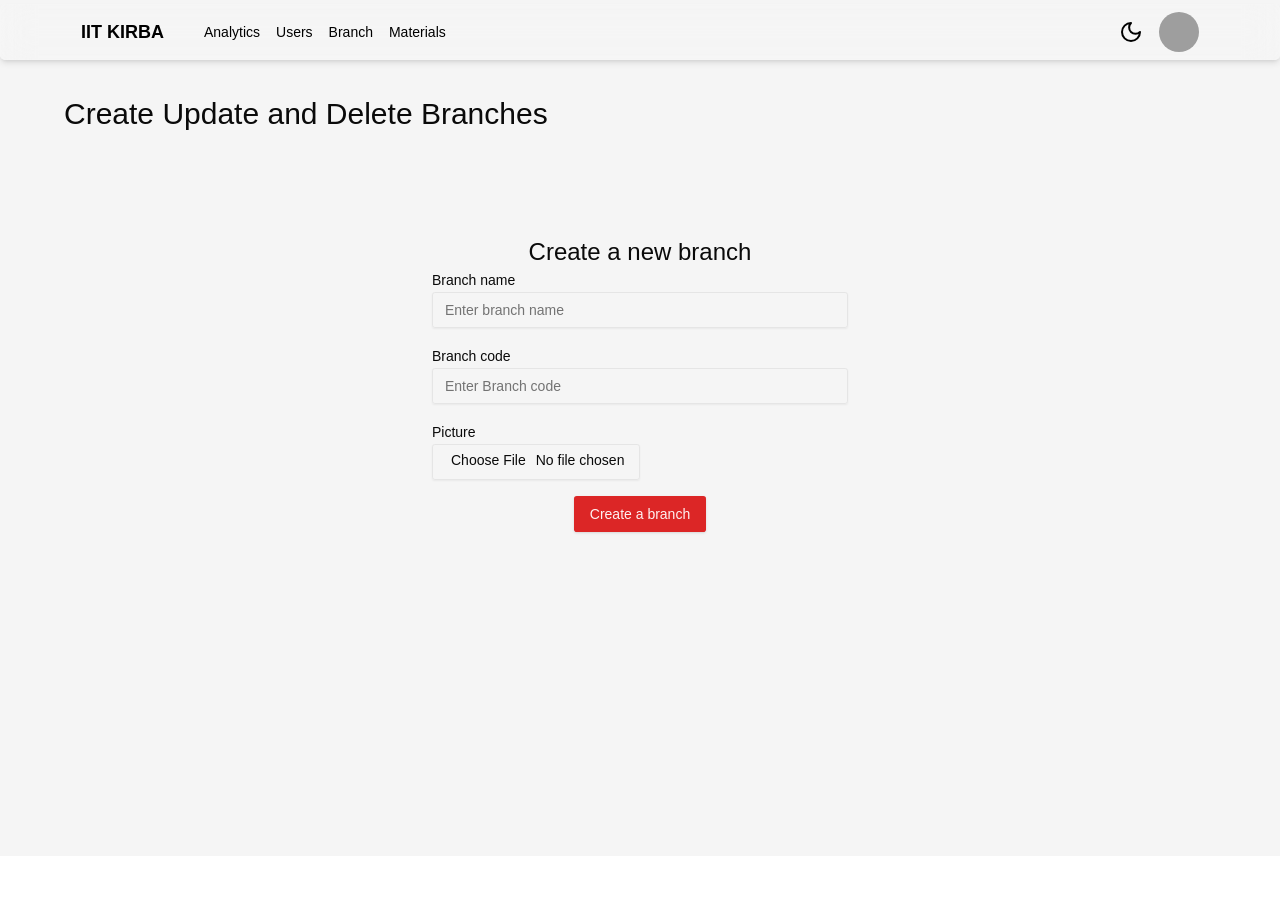
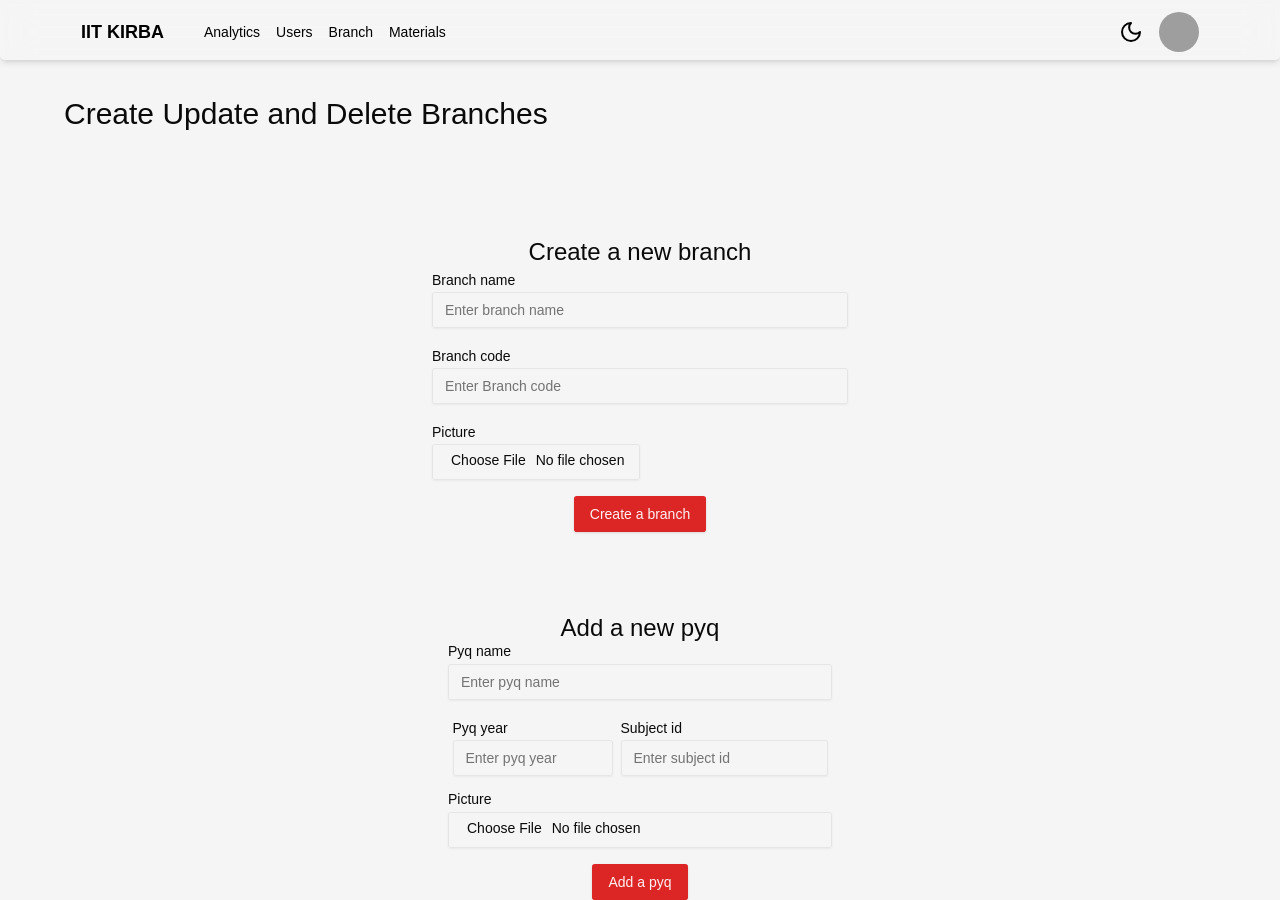
Before and after one commit to Gyannnnn/iitkirba_dashboard, a Next.js app: page /branch in a window 1280 px wide. Before the commit the page ends 856 px from the top, so only its background shows below. Built offline with nearby package versions, Linux system fonts and the light colour scheme; no server answers; grey boxes are pictures that could not be loaded.

Commit message:
create pyq

```diff
--- /dev/null
+++ b/app/api/action/pyq.ts
@@ -0,0 +1,11 @@
+import axios from "axios";
+import {v2 as cloudinary} from "cloudinary";
+
+cloudinary.config({
+    cloud_name:process.env.CLOUD_NAME,
+    api_key:process.env.CLOUD_API_KEY,
+    api_secret:process.env.CLOUD_API_SECRET,
+    secure:true
+})
+
+export const createpyq = async(formData:FormData)=>{    }
--- a/app/branch/page.tsx
+++ b/app/branch/page.tsx
@@ -1,5 +1,6 @@
 import React from "react";
 import Createbranch from "../components/Createbranch";
+import Addpyq from "../components/Addpyq";
 
 export default function page() {
   return (
@@ -11,6 +12,9 @@ export default function page() {
         <div className="pt-20">
           <Createbranch />
         </div>
+        <div className="pt-20">
+          <Addpyq/>
+        </div>
       </div>
     </div>
   );
--- /dev/null
+++ b/app/components/Addpyq.tsx
@@ -0,0 +1,55 @@
+import { Button } from "@/components/ui/button";
+import { Input } from "@/components/ui/input";
+import { Label } from "@/components/ui/label";
+
+export default function Addpyq() {
+  return (
+    <div className="w-full flex flex-col items-center justify-center">
+      <h1 className="text-2xl">Add a new pyq</h1>
+      <form
+        className="w-1/2 flex  flex-col justify-center gap-4 items-center"
+        method="post"
+      >
+        <div className="grid w-full max-w-sm items-center gap-1.5">
+          <Label htmlFor="pyqname">Pyq name</Label>
+          <Input
+            type="text"
+            name="pyqname"
+            id="pyqname"
+            placeholder="Enter pyq name"
+            required
+
+          />
+        </div>
+        <div className="flex w-full items-center justify-center gap-2">
+          <div>
+            <Label htmlFor="pyqyear">Pyq year</Label>
+            <Input
+              type="text"
+              name="pyqyear"
+              id="pyqyear"
+              placeholder="Enter pyq year"
+              required
+              className="w-40"
+            />
+          </div>
+          <div>
+            <Label htmlFor="subjectid">Subject id</Label>
+            <Input
+              type="text"
+              name="subjectid"
+              id="subjectid"
+              placeholder="Enter subject id"
+              required
+            />
+          </div>
+        </div>
+        <div className="grid w-full max-w-sm items-center gap-1.5">
+          <Label htmlFor="picture">Picture</Label>
+          <Input id="picture" type="file" />
+        </div>
+        <Button type="submit">Add a pyq</Button>
+      </form>
+    </div>
+  );
+}
```
